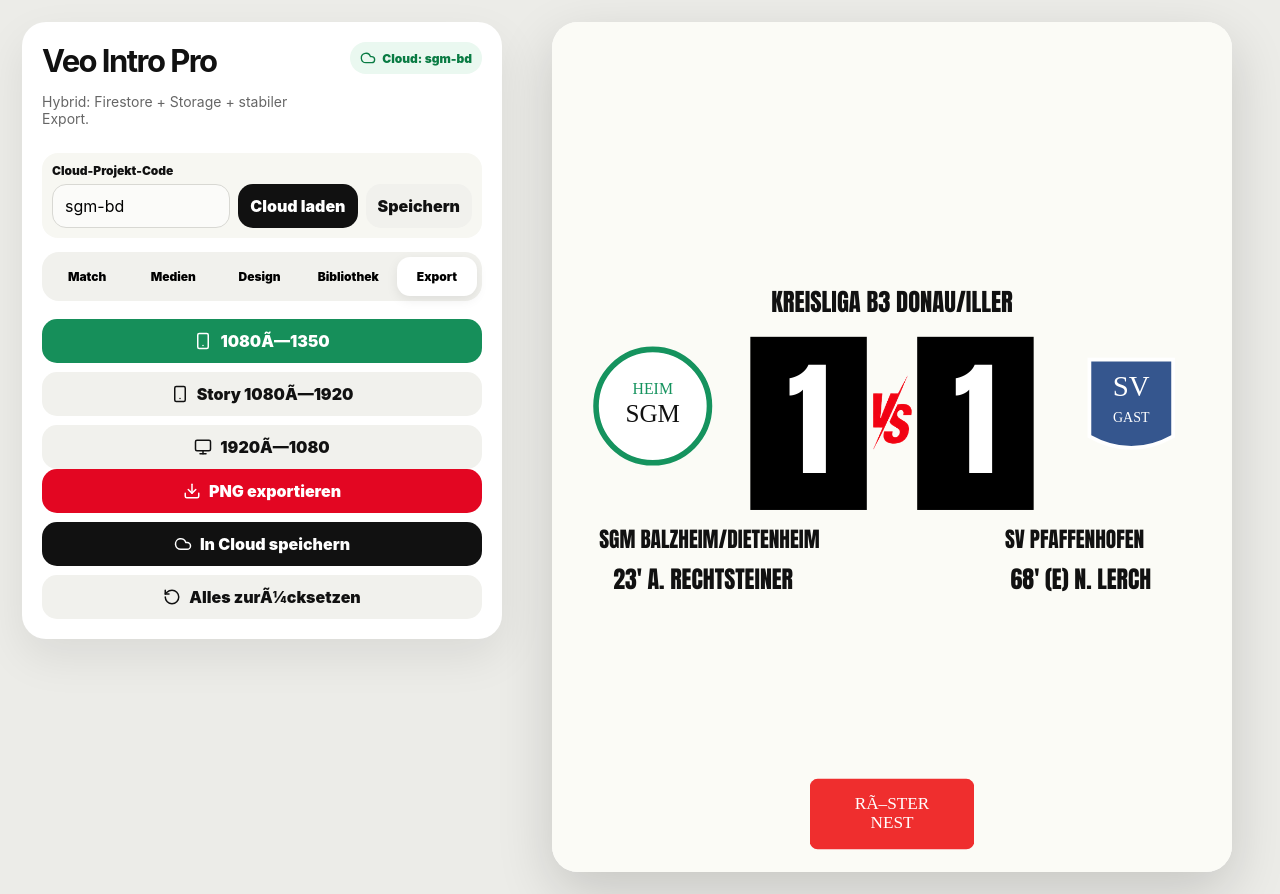
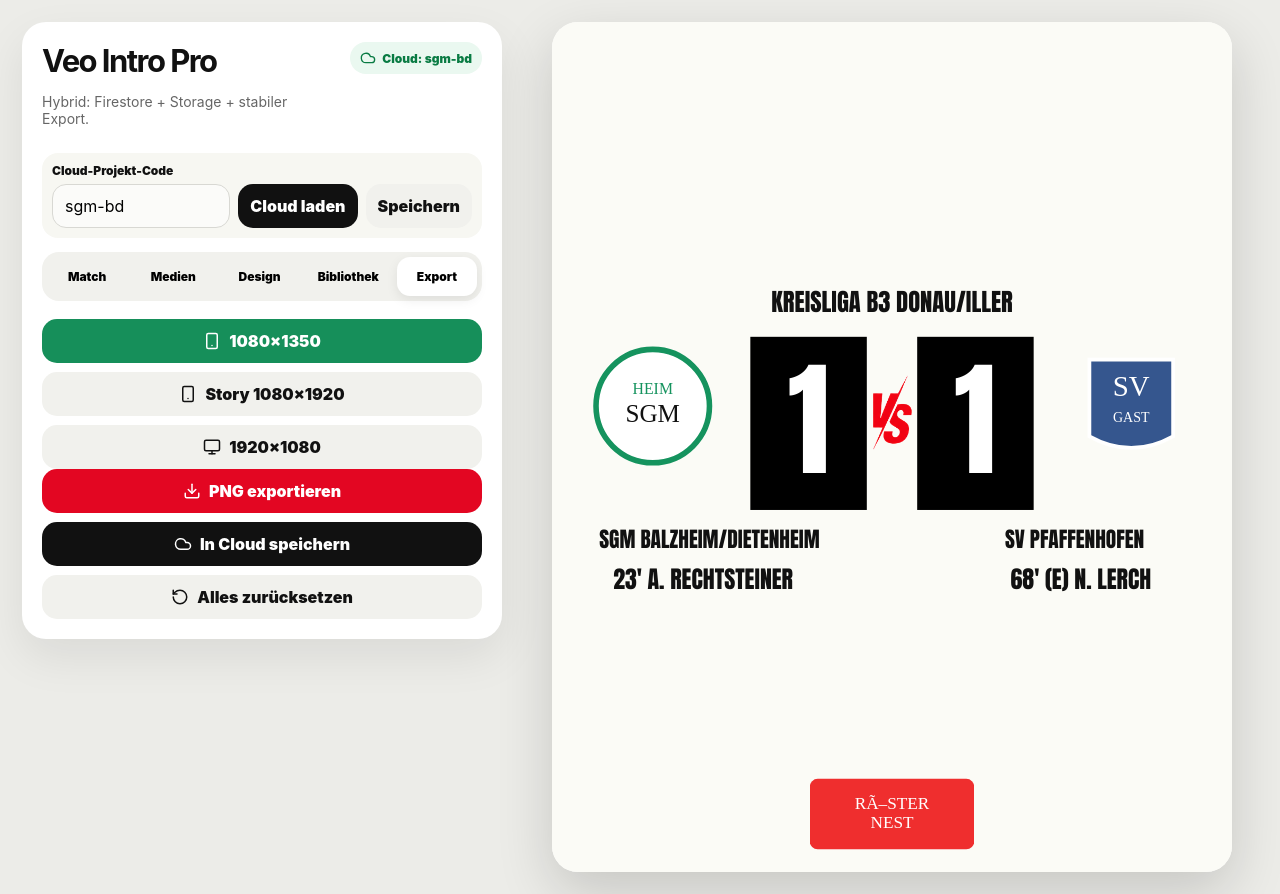
Before and after one commit to fmerkle-cloud/veo-intro-pro, a React (Vite) app: page / in a window 1280 px wide. Both pictures are taken after a click on the button "Export". Built offline with nearby package versions, Linux system fonts and the light colour scheme.

Commit message:
fix final special characters

```diff
--- a/src/App.jsx
+++ b/src/App.jsx
@@ -652,14 +652,14 @@ function App() {
         {activeTab === "export" && (
           <section>
             <div className="ratioGrid">
-              <button className={ratio === "portrait" ? "choice on" : "choice"} onClick={() => setRatio("portrait")}><Smartphone size={18}/> 1080Ã—1350</button>
-              <button className={ratio === "story" ? "choice on" : "choice"} onClick={() => setRatio("story")}><Smartphone size={18}/> Story 1080Ã—1920</button>
-              <button className={ratio === "landscape" ? "choice on" : "choice"} onClick={() => setRatio("landscape")}><Monitor size={18}/> 1920Ã—1080</button>
+              <button className={ratio === "portrait" ? "choice on" : "choice"} onClick={() => setRatio("portrait")}><Smartphone size={18}/> 1080×1350</button>
+              <button className={ratio === "story" ? "choice on" : "choice"} onClick={() => setRatio("story")}><Smartphone size={18}/> Story 1080×1920</button>
+              <button className={ratio === "landscape" ? "choice on" : "choice"} onClick={() => setRatio("landscape")}><Monitor size={18}/> 1920×1080</button>
             </div>
             <div className="buttonStack">
               <button className="primary" onClick={exportPngCanvas}><Download size={18}/> PNG exportieren</button>
               <button className="secondary" onClick={() => persistCloud(state)}><Cloud size={18}/> In Cloud speichern</button>
-              <button className="ghost" onClick={() => setState(defaultState)}><RotateCcw size={18}/> Alles zurÃ¼cksetzen</button>
+              <button className="ghost" onClick={() => setState(defaultState)}><RotateCcw size={18}/> Alles zurücksetzen</button>
             </div>
           </section>
         )}
```
